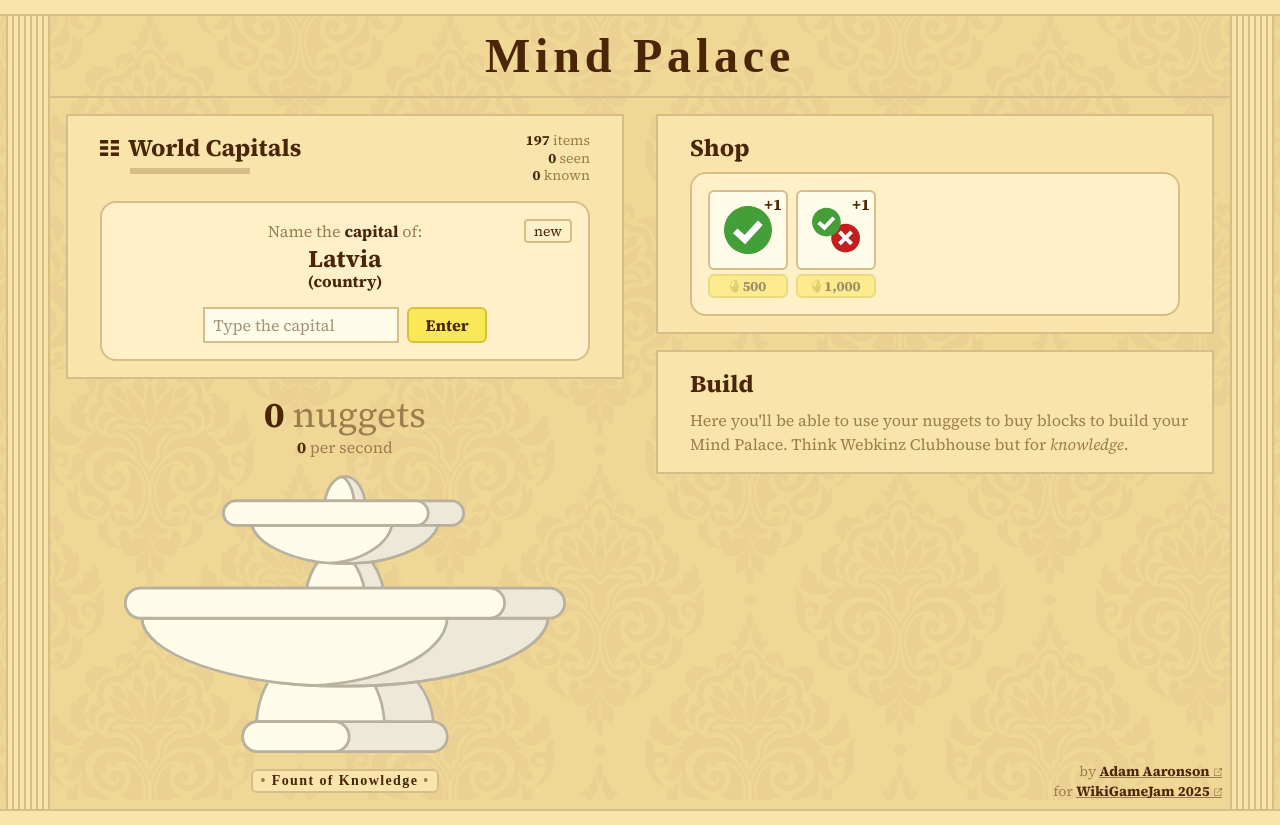
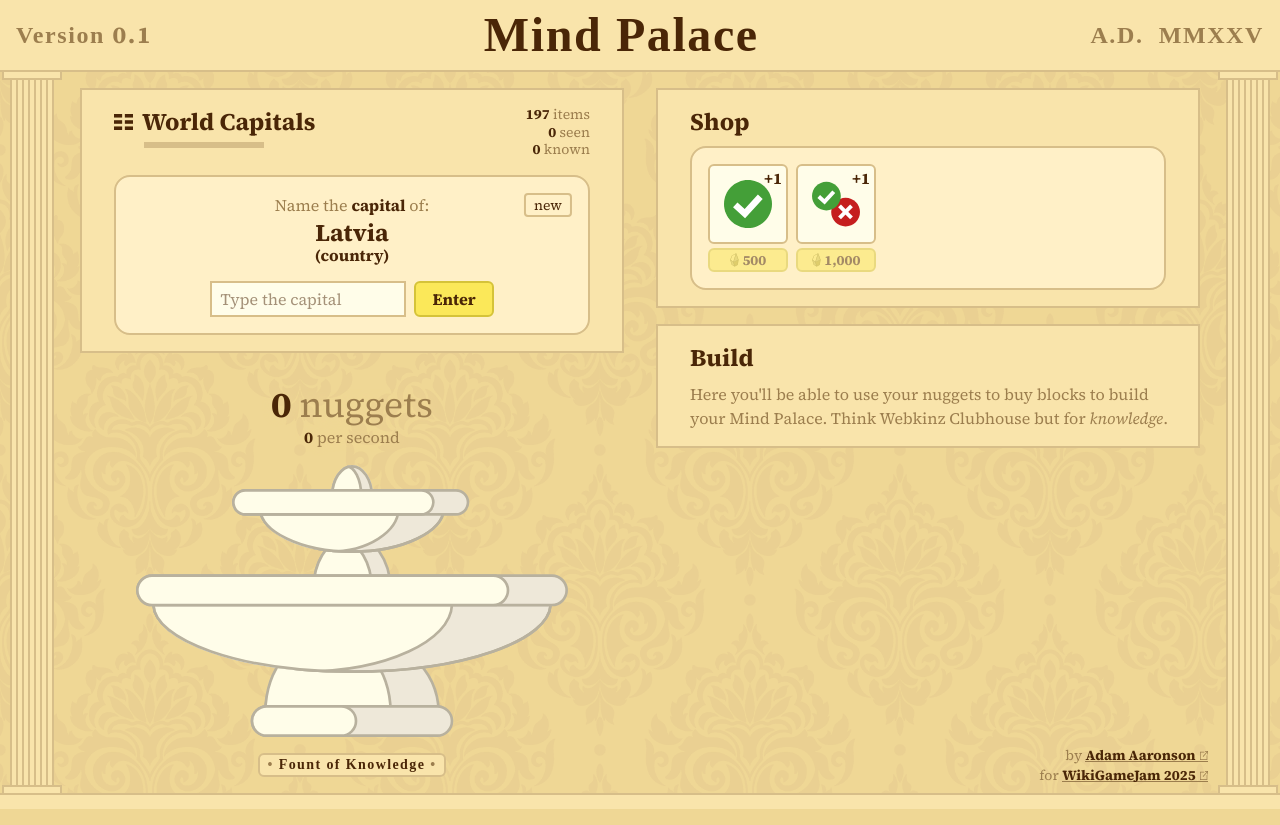
Before and after one commit to adamaaronson/mind-palace, a React (Vite) app: page / in a window 1280 px wide. Built offline with nearby package versions, Linux system fonts and the light colour scheme; a web font is replaced by a local one.

Commit message:
Improve header and columns

```diff
--- a/src/components/App.tsx
+++ b/src/components/App.tsx
@@ -10,6 +10,7 @@ import Footer from "./Footer";
 import Header from "./Header";
 import FountOfKnowledge from "./FountOfKnowledge";
 import { FOUNT_STREAK, REFRESH_TIME } from "../utils/constants";
+import Column from "./Column";
 
 const getCardLabel = (card: Card) => {
   if (isNew(card)) {
@@ -122,20 +123,10 @@ export default function App() {
   return (
     <div className="relative flex flex-col h-full font-theme">
       <div className="fixed h-full w-full bg-[url(/damask.png)] bg-size-[400px] md:bg-size-[600px] opacity-10 -z-20"></div>
-      <div className="bg-light h-4 border-b-2 border-border flex-none hidden md:block"></div>
+      <Header />
       <div className="flex flex-row w-full grow-1">
-        <div className="flex-none md:flex hidden">
-          <div className="border-r-2 border-border w-[8px] h-full"></div>
-          <div className="bg-light border-r-2 border-border w-[6px] h-full"></div>
-          <div className="bg-light border-r-2 border-border w-[6px] h-full"></div>
-          <div className="bg-light border-r-2 border-border w-[6px] h-full"></div>
-          <div className="bg-light border-r-2 border-border w-[6px] h-full"></div>
-          <div className="bg-light border-r-2 border-border w-[6px] h-full"></div>
-          <div className="bg-light border-r-2 border-border w-[6px] h-full"></div>
-          <div className="bg-light border-r-2 border-border w-[6px] h-full"></div>
-        </div>
-        <div className="flex-auto h-full flex flex-col items-center overflow-hidden relative">
-          <Header />
+        <Column />
+        <div className="flex-auto mt-4 pb-4 h-full flex flex-col items-center overflow-hidden relative">
           <div className="grow m-4 mt-0 text-text-dark max-w-[1200px] w-full">
             <div className="flex justify-stretch h-full flex-col md:flex-row">
               <div className="flex-1 flex flex-col h-full relative">
@@ -317,16 +308,7 @@ export default function App() {
           </div>
           <Footer />
         </div>
-        <div className="flex-none md:flex hidden">
-          <div className="bg-light border-l-2 border-border w-[6px] h-full"></div>
-          <div className="bg-light border-l-2 border-border w-[6px] h-full"></div>
-          <div className="bg-light border-l-2 border-border w-[6px] h-full"></div>
-          <div className="bg-light border-l-2 border-border w-[6px] h-full"></div>
-          <div className="bg-light border-l-2 border-border w-[6px] h-full"></div>
-          <div className="bg-light border-l-2 border-border w-[6px] h-full"></div>
-          <div className="bg-light border-l-2 border-border w-[6px] h-full"></div>
-          <div className="border-l-2 border-border w-[8px] h-full"></div>
-        </div>
+        <Column />
       </div>
       <div className="bg-light h-4 border-t-2 border-border flex-none"></div>
     </div>
--- /dev/null
+++ b/src/components/Column.tsx
@@ -0,0 +1,25 @@
+function Flute() {
+  return (
+    <div className="bg-light border-l-2 border-border w-[6px] h-full"></div>
+  );
+}
+
+export default function Column() {
+  return (
+    <div className="flex-none md:block hidden h-full relative mr-[4px] ml-[2px]">
+      <div className="bg-light border-2 border-border border-t-0 w-[calc(100%+2px)] h-2 absolute top-0 left-0" />
+      <div className="flex h-full">
+        <div className="border-border w-[8px] h-full"></div>
+        <Flute />
+        <Flute />
+        <Flute />
+        <Flute />
+        <Flute />
+        <Flute />
+        <Flute />
+        <div className="border-l-2 border-border w-[8px] h-full"></div>
+      </div>
+      <div className="bg-light border-2 border-border border-b-0 w-[calc(100%+2px)] h-2 absolute top-full left-0 -translate-y-full" />
+    </div>
+  );
+}
--- a/src/components/Footer.tsx
+++ b/src/components/Footer.tsx
@@ -4,7 +4,7 @@ export default function Footer() {
   return (
     <footer
       className="text-text-light text-right text-sm p-2 w-full
-        md:absolute md:-translate-full md:left-full md:top-full
+        md:absolute md:-translate-full md:left-full md:top-full md:-mt-4
     "
     >
       <p>
--- a/src/components/Header.tsx
+++ b/src/components/Header.tsx
@@ -1,9 +1,17 @@
+import { toRomanNumerals } from "../utils/utils";
+
 export default function Header() {
   return (
-    <div className="p-2 md:p-4 px-8 mb-4 border-b-2 border-border w-full">
-      <h1 className="text-3xl md:text-5xl font-bold text-text-dark font-classical text-center tracking-widest">
+    <div className="md:p-4 px-8 border-b-2 border-border bg-light font-classical tracking-widest font-bold flex justify-between items-center">
+      <span className="text-text-light md:text-2xl">
+        Version <span className="font-theme">0.1</span>
+      </span>
+      <h1 className="text-3xl md:text-5xl leading-[1.25em] md:leading-[0.8em] text-text-dark">
         Mind Palace
       </h1>
+      <span className="text-text-light md:text-2xl">
+        A.D. &nbsp;{toRomanNumerals(new Date().getFullYear())}
+      </span>
     </div>
   );
 }
--- a/src/utils/utils.ts
+++ b/src/utils/utils.ts
@@ -15,3 +15,33 @@ export function normalize(text: string) {
 export function formatNumber(num: number) {
   return numeral(num).format("0,0");
 }
+
+// adapted from https://stackoverflow.com/a/32851198
+export function toRomanNumerals(num: number) {
+  const lookup = {
+    M: 1000,
+    CM: 900,
+    D: 500,
+    CD: 400,
+    C: 100,
+    XC: 90,
+    L: 50,
+    XL: 40,
+    X: 10,
+    IX: 9,
+    V: 5,
+    IV: 4,
+    I: 1,
+  };
+
+  let roman = "";
+  let i: keyof typeof lookup;
+
+  for (i in lookup) {
+    while (num >= lookup[i]) {
+      roman += i;
+      num -= lookup[i];
+    }
+  }
+  return roman;
+}
```
